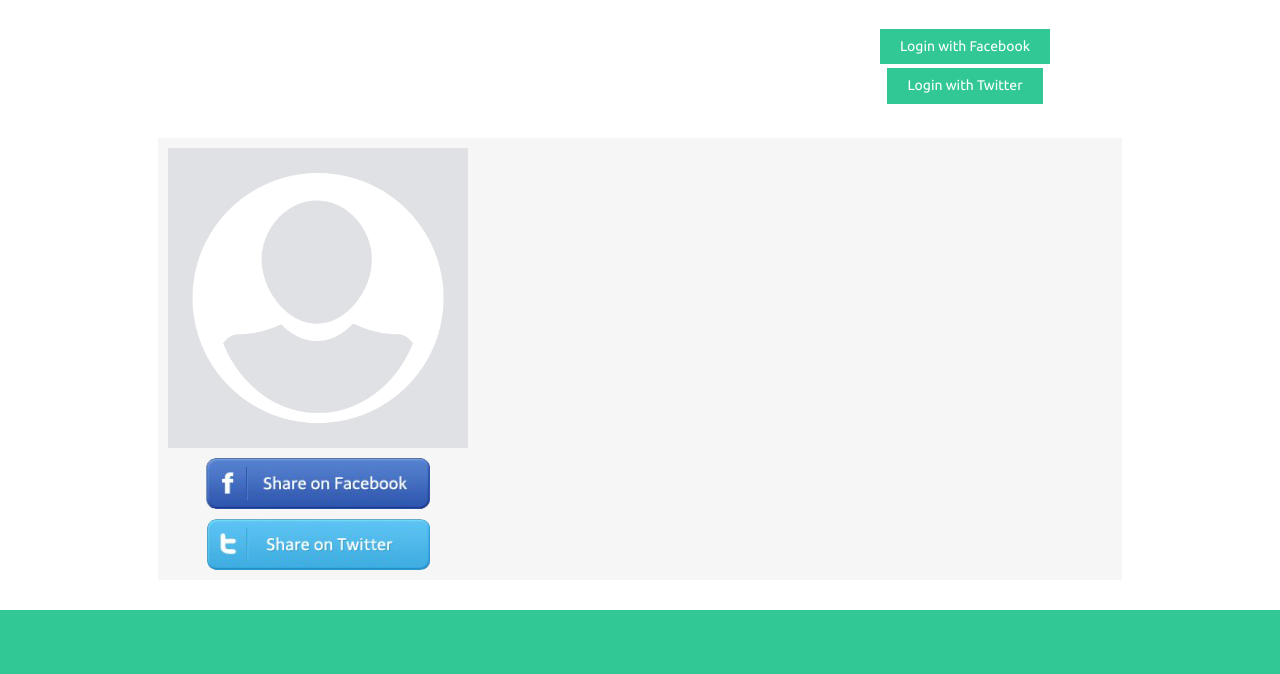
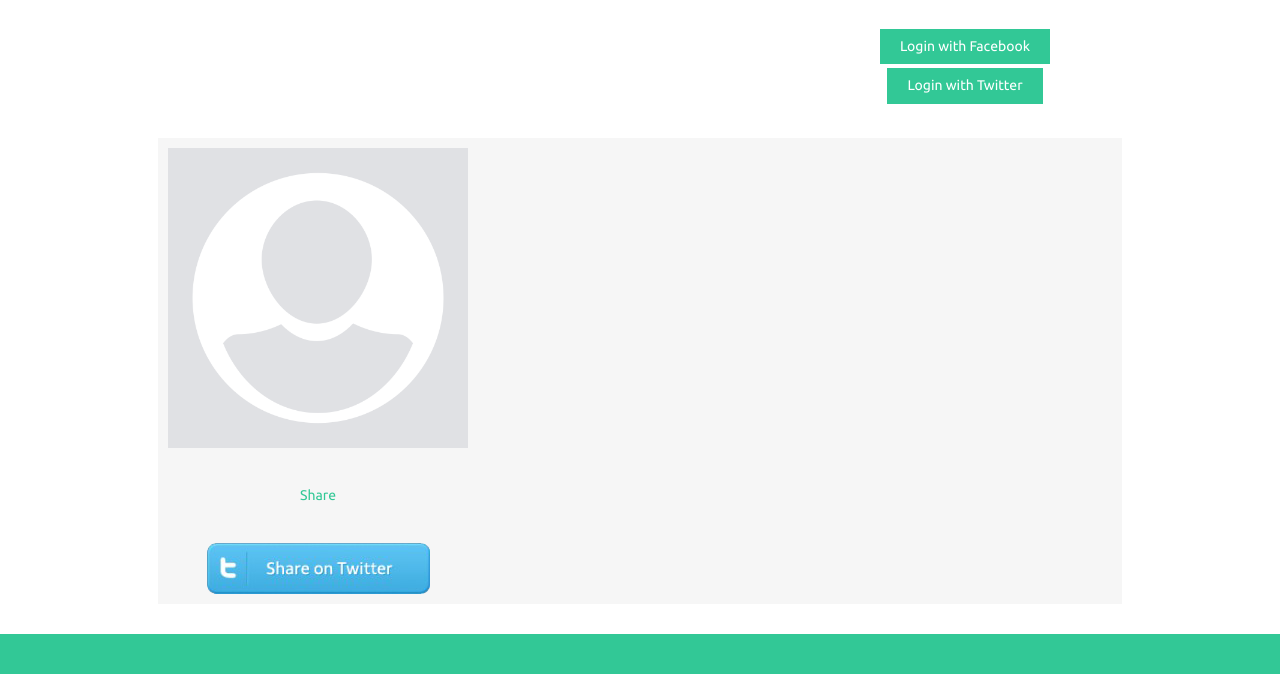
Before and after one commit to Mobeen11/follow-unfollow-django, a Django app: page /test/ in a window 1280 px wide. Shown: the part 126-800 px from the top of the page. Run offline with Django 3.2, Linux system fonts and the light colour scheme; data that the repository does not hold is empty; some libraries are stand-ins or nearby versions.

Commit message:
test of profile first

```diff
--- a/templates/facebook_image/practice.html
+++ b/templates/facebook_image/practice.html
@@ -142,7 +126,10 @@
 
                         <!--Sharing and tweet button -->
                         <div class="btn-sharing">
-                            <a class="fb-share-button" href="" id='share_btn'><img src="{%  static 'img/imgpsh_fullsize (1)fb.png' %}" ></a>
+                          <!--  <a class="fb-share-button" href="" id='share_btn'><img src="{%  static 'img/imgpsh_fullsize (1)fb.png' %}" ></a>-->
+                            <div class="fb-share-button" data-href="http://followunfollow.herokuapp.com/test" data-layout="button" data-size="large" data-mobile-iframe="true">
+                                <a class="fb-xfbml-parse-ignore" target="_blank" href="https://www.facebook.com/sharer/sharer.php?u=http%3A%2F%2Ffollowunfollow.herokuapp.com%2Ftest%2F&amp;src=http://followunfollow.herokuapp.com">Share</a>
+                            </div>
                         </div>
                         <div class="btn-sharing">
                             <a class="twitter-share-button"  href="" id='tweet_btn'><img src="{%  static 'img/imgpsh_fullsize (1)tw.png' %}" ></a>
```
Also changed, not shown: other parts of templates/facebook_image/practice.html (+16 -16 lines).
